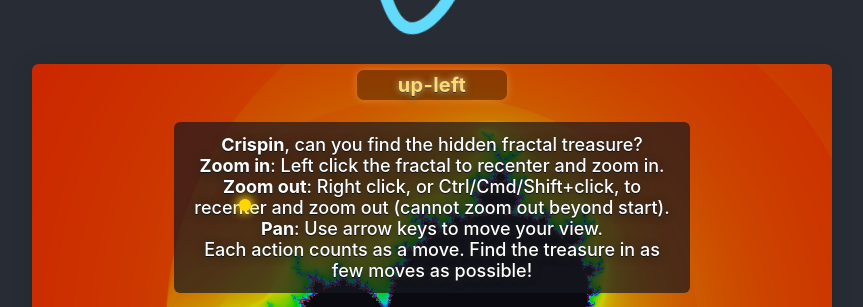
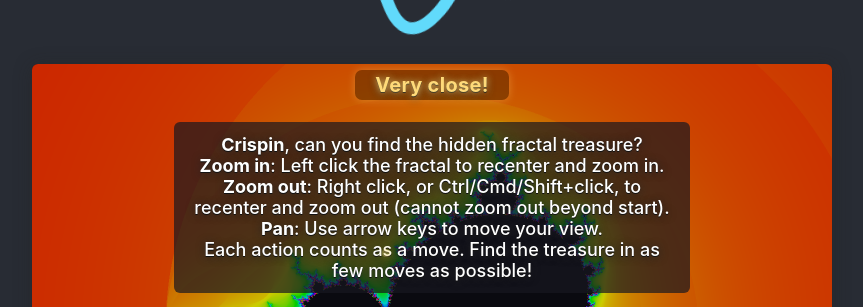
Before and after one commit to tomadowley/sorbox, a React (Create React App) app: page / in a window 1280 px wide. Shown: the part 256-563 px from the top of the page, without its empty margins (208-1071 px from the left). Built offline with nearby package versions, Linux system fonts and the light colour scheme.

Commit message:
feat: add random interesting point generation in FractalGame and update animations
Co-authored-by: Genie <genie@cosine.sh>

```diff
--- a/src/components/FractalGame.tsx
+++ b/src/components/FractalGame.tsx
@@ -11,6 +11,27 @@
 
 function randomInRange(a: number, b: number) {
   return a + Math.random() * (b - a);
+}
+
+// Helper: find a random "interesting" boundary point in the Mandelbrot set
+function randomInterestingPoint(): { x: number; y: number } {
+  const maxProbeIter = 40;
+  for (let i = 0; i < 500; ++i) {
+    const x0 = randomInRange(-2, 1);
+    const y0 = randomInRange(-1.2, 1.2);
+    let x = 0, y = 0, iter = 0;
+    while (x * x + y * y <= 4 && iter < maxProbeIter) {
+      const xtemp = x * x - y * y + x0;
+      y = 2 * x * y + y0;
+      x = xtemp;
+      iter++;
+    }
+    if (iter > 6 && iter < 35) {
+      return { x: x0, y: y0 };
+    }
+  }
+  // Fallback: the classic "seahorse valley"
+  return { x: -0.75, y: 0.1 };
 }
 
 function distance(x1: number, y1: number, x2: number, y2: number) {
@@ -37,10 +58,7 @@
     setScale(INITIAL_SCALE);
     setMoveCount(0);
     setStatus("playing");
-    setTarget({
-      x: randomInRange(-2, 1),
-      y: randomInRange(-1.2, 1.2),
-    });
+    setTarget(randomInterestingPoint());
     // Get bestScore from localStorage
     const stored = localStorage.getItem(BEST_SCORE_KEY);
     setBestScore(stored ? Number(stored) : null);
@@ -375,14 +393,14 @@
   // Only inject once per page load
   React.useEffect(() => {
     if (typeof document === "undefined") return;
-    if (!document.getElementById("fractal-treasure-pulsate")) {
+    if (!document.getElementById("fractal-treasure-fade")) {
       const style = document.createElement("style");
-      style.id = "fractal-treasure-pulsate";
+      style.id = "fractal-treasure-fade";
       style.innerHTML = `
-      @keyframes fractal-treasure-pulsate {
-        0% { box-shadow: 0 0 8px 3px rgba(255,215,0,0.8); transform: scale(1); }
-        50% { box-shadow: 0 0 24px 10px rgba(255,215,0,1); transform: scale(1.22);}
-        100% { box-shadow: 0 0 8px 3px rgba(255,215,0,0.8); transform: scale(1); }
+      @keyframes fractal-treasure-fade {
+        0% { opacity: .35; }
+        50% { opacity: 1; }
+        100% { opacity: .35; }
       }`;
       document.head.appendChild(style);
     }
@@ -416,16 +434,16 @@
         <div
           style={{
             position: "absolute",
-            left: px - 6,
-            top: py - 6,
-            width: 12,
-            height: 12,
+            left: px - 4,
+            top: py - 4,
+            width: 8,
+            height: 8,
             borderRadius: "50%",
-            background: "#ffd700",
-            boxShadow: "0 0 8px 3px rgba(255,215,0,0.8)",
+            background: "#ffe472",
+            boxShadow: "0 0 6px 2px rgba(255,214,0,0.45)",
             pointerEvents: "none",
             zIndex: 4,
-            animation: "fractal-treasure-pulsate 1.4s ease-in-out infinite"
+            animation: "fractal-treasure-fade 1.4s ease-in-out infinite"
           }}
         />
       )}
```
